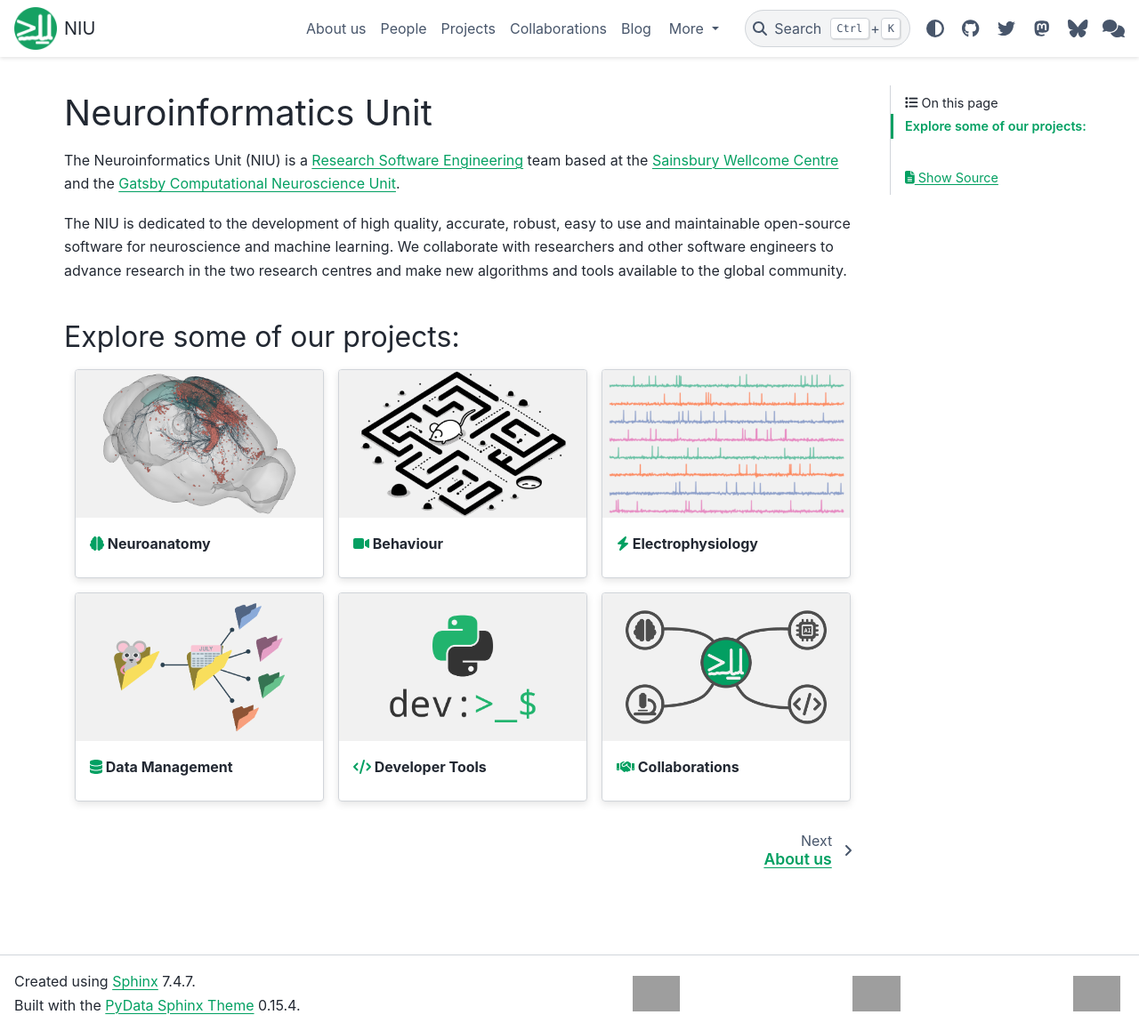
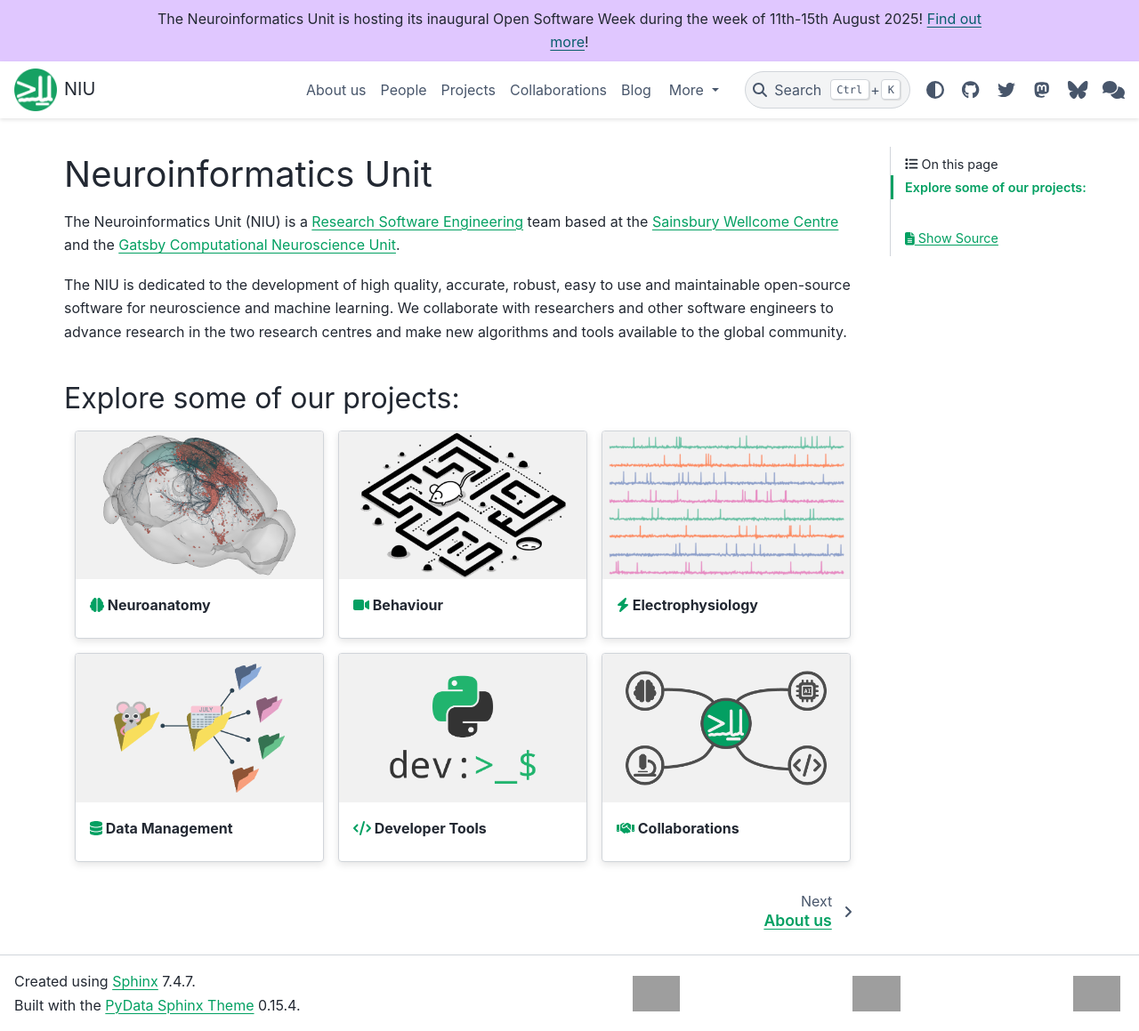
Before and after one commit to neuroinformatics-unit/neuroinformatics-unit.github.io, a Sphinx documentation site: the page built from docs/source/index.md, in a window 1280 px wide and 1159 px high. Shown: the whole window at 89% size. Built offline with Sphinx 7.4.7 and the PyData theme 0.15.4, drawn with Linux system fonts in a browser that asks for light colours; nearby versions of some CDN libraries; grey boxes are pictures that could not be loaded.

Commit message:
add OSW banner

```diff
--- a/docs/source/conf.py
+++ b/docs/source/conf.py
@@ -118,6 +118,7 @@ html_favicon = "_static/logo_light.png"
 
 # Cutomize the theme
 html_theme_options = {
+    "announcement": "The Neuroinformatics Unit is hosting its inaugural Open Software Week during the week of 11th-15th August 2025! <a href='https://neuroinformatics.dev/open-software-week/index.html'>Find out more</a>!",
     "icon_links": [
         {
             # Label for this link
```
